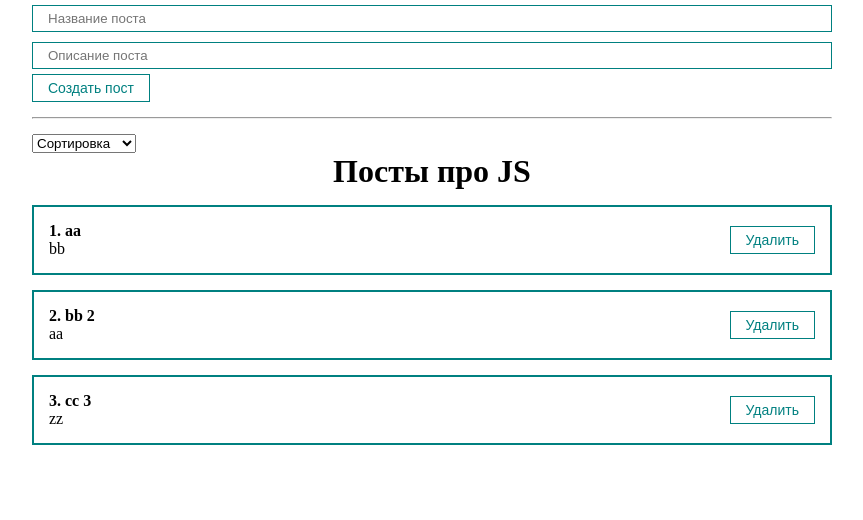
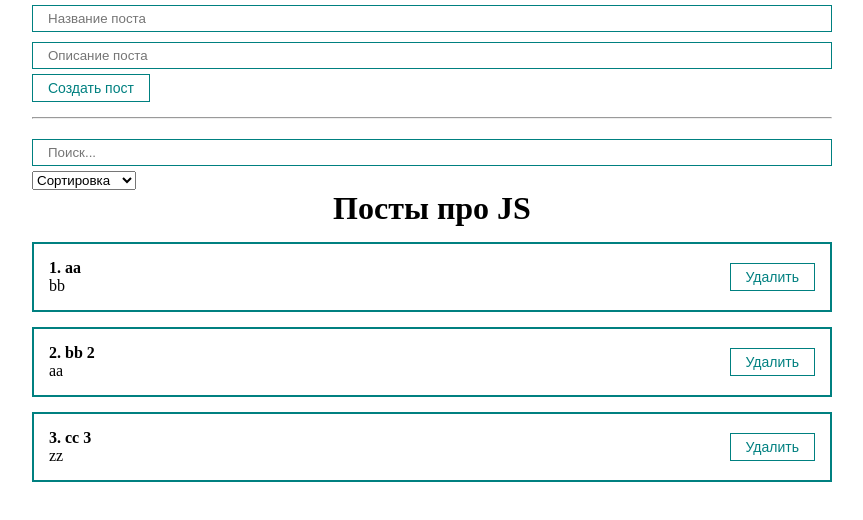
Before and after one commit to meirzhhan/social, a React (Create React App) app: page / in a window 1280 px wide. Shown: the top 520 px of the page, without its empty margins (208-1071 px from the left). Built offline with nearby package versions, Linux system fonts and the light colour scheme.

Commit message:
поиск и фильтрация, useMemo (мемоизация, кеширование)

```diff
--- a/src/App.js
+++ /dev/null
@@ -1,57 +0,0 @@
-import React, { useState } from "react";
-import './styles/App.css'
-import PostList from "./components/PostList";
-import PostForm from "./components/PostForm";
-import MySelect from "./components/UI/select/MySelect";
-
-function App() {
-  const [posts, setPosts] = useState([
-    {id: 1, title: 'aa', body: 'bb'},
-    {id: 2, title: 'bb 2', body: 'aa'},
-    {id: 3, title: 'cc 3', body: 'zz'}
-  ])
-  const [selectedSort, setSelectedSort] = useState('');
-  const createPost = (newPost) => {
-    setPosts([...posts, newPost])
-  }
-  //Получение post из дочернего компонента
-  const removePost = (post) => {
-    setPosts(posts.filter(p => p.id !== post.id ))
-    console.log(post);
-  }
-  const sortPosts = (sort) => {
-    setSelectedSort(sort);
-    setPosts([...posts].sort((a, b) => a[sort].localeCompare(b[sort])))
-  }
-
-
-
-  return (
-    <div className="App">
-      <PostForm create={createPost}/>
-      <hr style={{margin: '15px 0'}}/>
-      <div>
-        <MySelect
-          value={selectedSort}
-          onChange={sortPosts}
-          defaultValue='Сортировка'
-          options={[
-            {value: 'title', name: 'По названию'},
-            {value: 'body', name: 'По описанию'}
-          ]}
-        />
-      </div>
-      {posts.length
-        ?
-        <PostList remove={removePost} posts={posts} title={'Посты про JS'}/>
-        :
-        <h1 style={{textAlign: 'center'}}>
-          Посты не найдены!
-        </h1>
-      }
-
-    </div>
-  );
-}
-
-export default App;
--- /dev/null
+++ b/src/App.jsx
@@ -0,0 +1,61 @@
+import React, { useMemo, useState } from 'react';
+import './styles/App.css';
+import PostList from './components/PostList';
+import PostForm from './components/PostForm';
+import PostFilter from './components/PostFilter';
+
+function App() {
+	const [posts, setPosts] = useState([
+		{ id: 1, title: 'aa', body: 'bb' },
+		{ id: 2, title: 'bb 2', body: 'aa' },
+		{ id: 3, title: 'cc 3', body: 'zz' }
+	]);
+
+	const [filter, setFilter] = useState({sort: '', query: ''});
+
+    // функции при изменении фильтра и сортировки
+	const sortedPosts = useMemo(() => {
+		if (filter.sort) {
+			return [...posts].sort((a, b) => a[filter.sort].localeCompare(b[filter.sort]));
+		}
+		return posts;
+	}, [filter.sort, posts]);
+
+	const sortedAndSearchedPosts = useMemo(() => {
+		return sortedPosts.filter(post => post.title.toLowerCase().includes(filter.query.toLowerCase()));
+	}, [filter.query, sortedPosts]);
+
+    // Создание нового поста
+	const createPost = (newPost) => {
+		setPosts([...posts, newPost]);
+	};
+
+	// Удаление поста. --> Получение post из дочернего компонента
+	const removePost = (post) => {
+		setPosts(posts.filter(p => p.id !== post.id));
+		console.log(post);
+	};
+
+	return (
+		<div className="App">
+			<PostForm create={createPost} />
+			<hr style={{ margin: '15px 0' }} />
+
+			<PostFilter
+				filter={filter}
+				setFilter={setFilter}
+			/>
+			{sortedAndSearchedPosts.length
+				?
+				<PostList remove={removePost} posts={sortedAndSearchedPosts} title={'Посты про JS'} />
+				:
+				<h1 style={{ textAlign: 'center' }}>
+					Посты не найдены!
+				</h1>
+			}
+
+		</div>
+	);
+}
+
+export default App;
--- /dev/null
+++ b/src/components/PostFilter.jsx
@@ -0,0 +1,28 @@
+import React from 'react';
+import MyInput from './UI/input/MyInput';
+import MySelect from './UI/select/MySelect';
+
+const PostFilter = ({filter, setFilter}) => {
+	return (
+		<div>
+			{/* Поиск */}
+			<MyInput
+				value={filter.query}
+				onChange={e => setFilter({...filter, query: e.target.value})}
+				placeholder="Поиск..."
+			/>
+			{/* Фильтр */}
+			<MySelect
+				value={filter.sort}
+				onChange={selectedSort => setFilter({...filter, sort: selectedSort})}
+				defaultValue="Сортировка"
+				options={[
+					{ value: 'title', name: 'По названию' },
+					{ value: 'body', name: 'По описанию' }
+				]}
+			/>
+		</div>
+	);
+};
+
+export default PostFilter;
--- a/src/components/PostForm.jsx
+++ b/src/components/PostForm.jsx
@@ -7,13 +7,15 @@
 
     const addNewPost = (e) => {
         e.preventDefault();
-        const newPost = {
-            ...post,
-            id: Date.now(),
+        if (post.title && post.body) {
+            const newPost = {
+                ...post,
+                id: Date.now(),
+            };
+            create(newPost);
+            setPost({title: '', body: ''});
         }
-        create(newPost)
-        setPost({title: '', body: ''})
-    }
+    };
 
     return (
         <form>
--- a/src/components/PostList.jsx
+++ b/src/components/PostList.jsx
@@ -1,14 +1,14 @@
 import React from 'react';
 import PostItem from './PostItem';
 
-const PostList = ({posts, title, remove}) => {
+const PostList = ({remove, posts, title}) => {
     return (
         <div>
             <h1 style={{textAlign: 'center'}}>
                 {title}
             </h1>
             {posts.map((post, index) =>
-                <PostItem remove={remove} number={index + 1} post={post} key={post.id}/>
+                <PostItem remove={remove} post={post} key={post.id} number={index + 1}/>
             )}
         </div>
     );
--- a/src/index.js
+++ b/src/index.js
@@ -5,5 +5,5 @@
 
 const root = ReactDOM.createRoot(document.getElementById('root'));
 root.render(
-  <App />
+	<App />
 );
```
Also changed, not shown: package.json (+8 -1 lines), src/components/Counter.jsx (+4 -4 lines).
